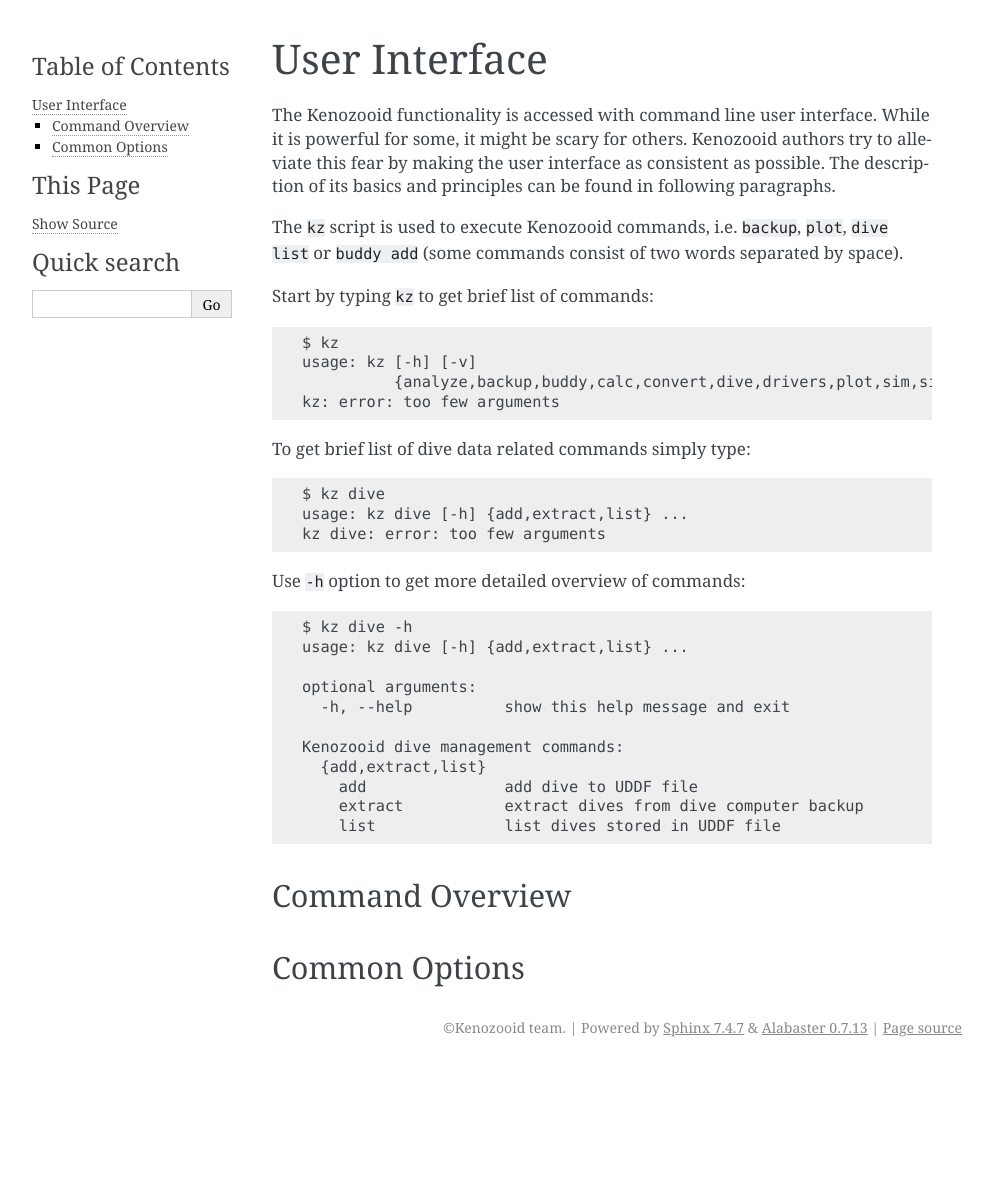
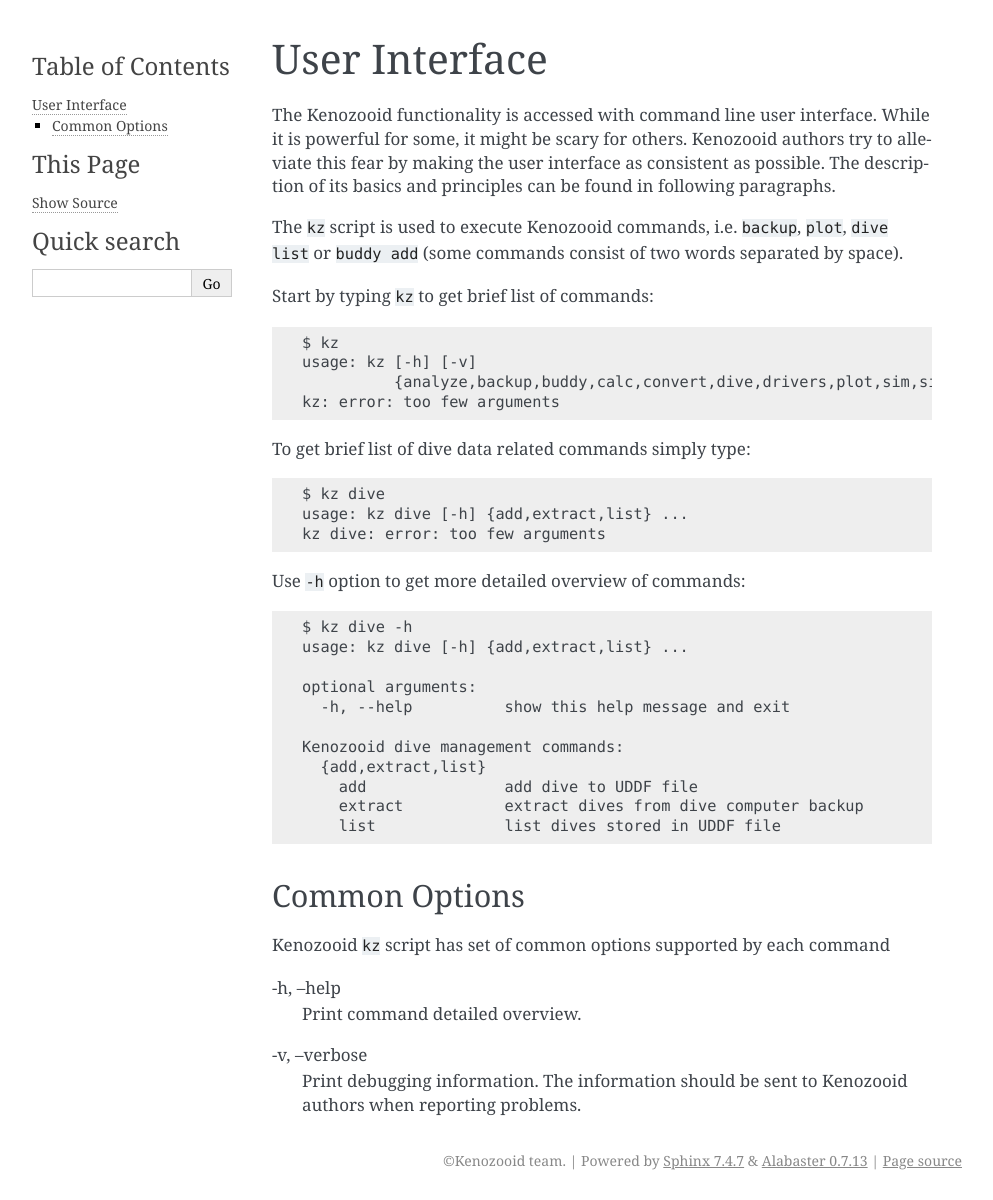
Before and after one commit to gitGNU/gnu_kenozooid, a Sphinx documentation site: the page built from doc/user/ui.rst, in a window 1280 px wide. Shown: the whole page, without its empty margins (148-1141 px from the left). Built offline with Sphinx 7.4.7, drawn with Linux system fonts in a browser that asks for light colours; before the commit the page ends 1067 px from its top, so only the background shows below that.

Commit message:
- added description of command common options in user manual

```diff
--- a/doc/user/ui.rst
+++ b/doc/user/ui.rst
@@ -13,6 +13,7 @@
 words separated by space).
 
 .. cmd-out: kz
+
 Start by typing ``kz`` to get brief list of commands::
 
     $ kz
@@ -22,6 +23,7 @@
 
 
 .. cmd-out: kz dive
+
 To get brief list of dive data related commands simply type::
 
     $ kz dive
@@ -29,6 +31,7 @@
     kz dive: error: too few arguments
 
 .. cmd-out: kz dive -h
+
 Use ``-h`` option to get more detailed overview of commands::
 
     $ kz dive -h
@@ -43,11 +46,16 @@
         extract           extract dives from dive computer backup
         list              list dives stored in UDDF file
 
-Command Overview
-----------------
-
-
 Common Options
 --------------
+Kenozooid ``kz`` script has  set of common options supported by each
+command
+
+\-h, --help
+    Print command detailed overview.
+
+\-v, --verbose
+    Print debugging information. The information should be sent to
+    Kenozooid authors when reporting problems.
 
 .. vim: sw=4:et:ai
```
